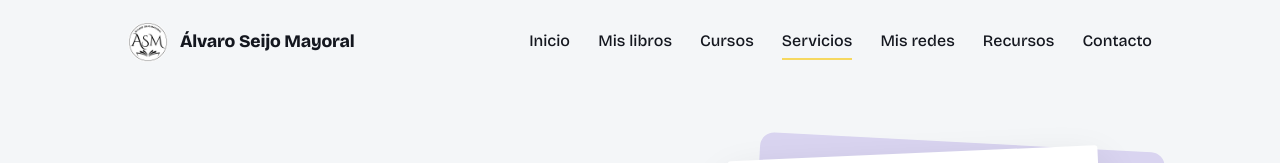
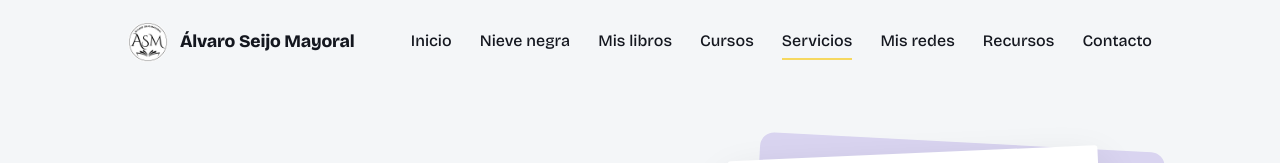
Before and after one commit to alvaroseijomayoral-dev/servicios, a plain HTML site: page index.html in a window 1280 px wide. Shown: the top 163 px of the page. Drawn offline with Linux system fonts and the light colour scheme.

Commit message:
Update index.html

```diff
--- a/index.html
+++ b/index.html
@@ -293,6 +293,7 @@ try{ if(localStorage.getItem("cookies-asm")==="si") gtag("consent","update",{ad_
       <button class="burger" type="button" aria-expanded="false" aria-controls="menu-principal" aria-label="Abrir menú"><span></span><span></span><span></span></button>
       <nav id="menu-principal" aria-label="Principal">
         <a href="https://www.alvaroseijomayoral.com">Inicio</a>
+        <a href="https://bajolanievenegra.alvaroseijomayoral.com/">Nieve negra</a>
         <a href="https://www.alvaroseijomayoral.com/proyectos">Mis libros</a>
         <a href="https://www.alvaroseijomayoral.com/cursos">Cursos</a>
         <a href="/" aria-current="page">Servicios</a>
```
